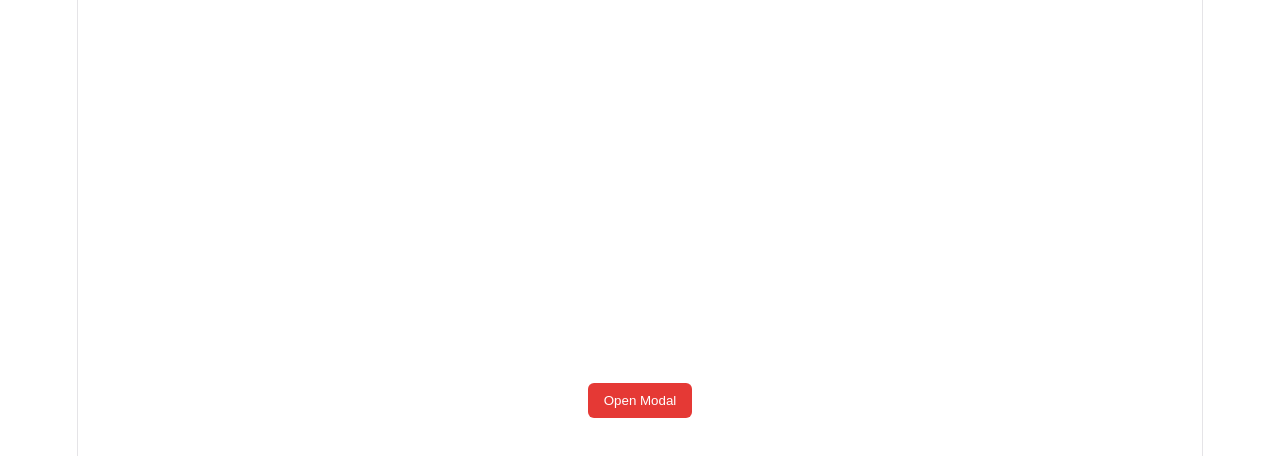
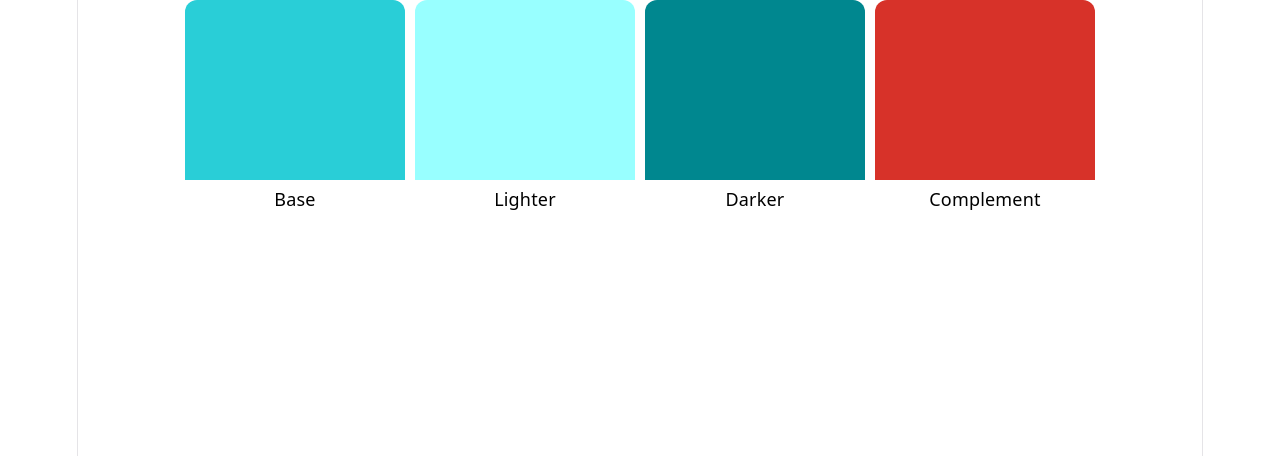
Before and after one commit to BAsnetSujan420/modern-styles, a React (Vite) app: page / in a window 1280 px wide. Shown: the top 456 px of the page. Built offline with nearby package versions, Linux system fonts and the light colour scheme.

Commit message:
relative color with oklch

```diff
--- a/src/App.jsx
+++ b/src/App.jsx
@@ -1,11 +1,13 @@
 import ConfirmDialog from './components/Dialog';
 import FAQ from './components/FAQ';
+import RelativeColor from './components/RelativeColor';
 
 function App() {
   return (
     <>
       {/* <FAQ /> */}
-      <ConfirmDialog />
+      {/* <ConfirmDialog /> */}
+      <RelativeColor />
     </>
   );
 }
--- /dev/null
+++ b/src/components/RelativeColor.jsx
@@ -0,0 +1,71 @@
+import React from 'react';
+import styled from 'styled-components';
+
+const Container = styled.div`
+  --base: #7c3aed;
+  --base: #29ced7;
+
+  --lighter: oklch(from var(--base) clamp(0, l + 0.22, 1) calc(c * 0.9) h);
+  --darker: oklch(from var(--base) clamp(0, l - 0.22, 1) calc(c * 0.92) h);
+  --complement: hsl(from var(--base) calc(h - 180) s l);
+
+  display: flex;
+  justify-content: center;
+  align-items: center;
+  flex-wrap: wrap;
+  gap: 10px;
+`;
+
+const Card = styled.div`
+  width: 220px;
+  height: 220px;
+  border-radius: 12px;
+  background: white;
+  overflow: hidden;
+
+  > div {
+    width: 100%;
+    height: 180px;
+  }
+
+  > p {
+    padding: 6px;
+    text-align: center;
+    color: black;
+  }
+
+  .base {
+    background: var(--base);
+  }
+  .lighter {
+    background: var(--lighter);
+  }
+  .darker {
+    background: var(--darker);
+  }
+  .complement {
+    background: var(--complement);
+  }
+`;
+
+function RelativeColor() {
+  return (
+    <Container>
+      <Card>
+        <div className="base" />
+        <p>Base</p>
+      </Card>
+      <Card>
+        <div className="lighter" /> <p>Lighter</p>
+      </Card>
+      <Card>
+        <div className="darker" /> <p>Darker</p>
+      </Card>
+      <Card>
+        <div className="complement" /> <p>Complement</p>
+      </Card>
+    </Container>
+  );
+}
+
+export default RelativeColor;
```
